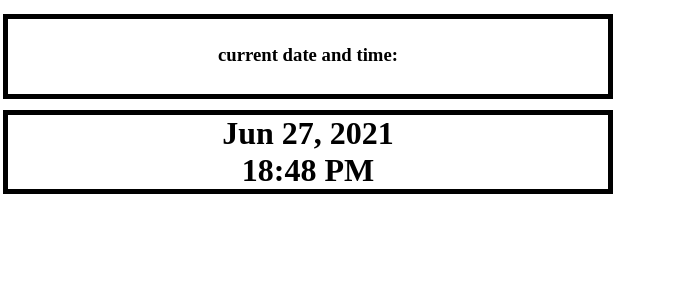
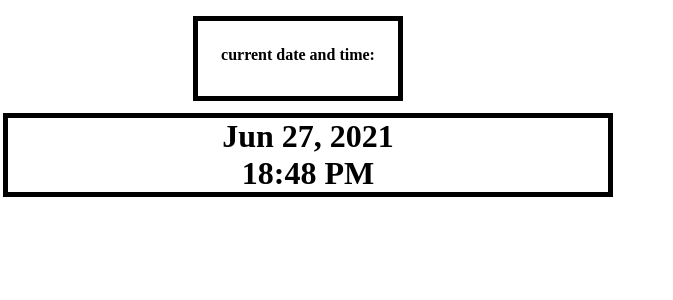
Before and after one commit to JSulli725/time_display_new, a Django app: page / in a window 1280 px wide. Shown: the top 300 px of the page, without its empty margins (0-673 px from the left). Run offline with Django 3.2, Linux system fonts and the light colour scheme.

Commit message:
updated css

```diff
--- a/ts_app/static/timeCSS.css
+++ b/ts_app/static/timeCSS.css
@@ -8,9 +8,11 @@ h1 {
     outline: 5px solid black;
 }
 
-h3 {
+h4 {
     height: 50px;
+    width: 200px;
     text-align: center;
     padding-top: 25px;
     outline: 5px solid black;
+    margin-left: 190px;
 }
--- a/ts_app/templates/time.html
+++ b/ts_app/templates/time.html
@@ -10,7 +10,7 @@
 </head>
 <body>
     <div>
-        <h3>current date and time:</h3>
+        <h4>current date and time:</h4>
         <h1>
             {{ date }}
             <br>
```
